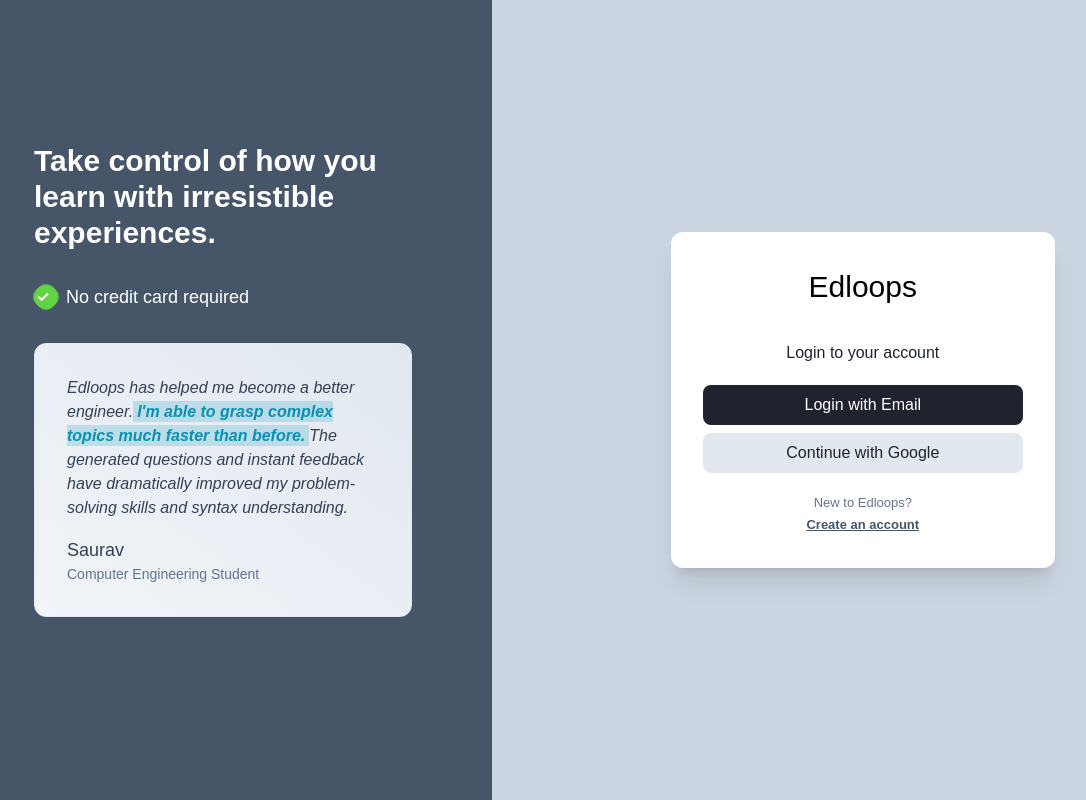
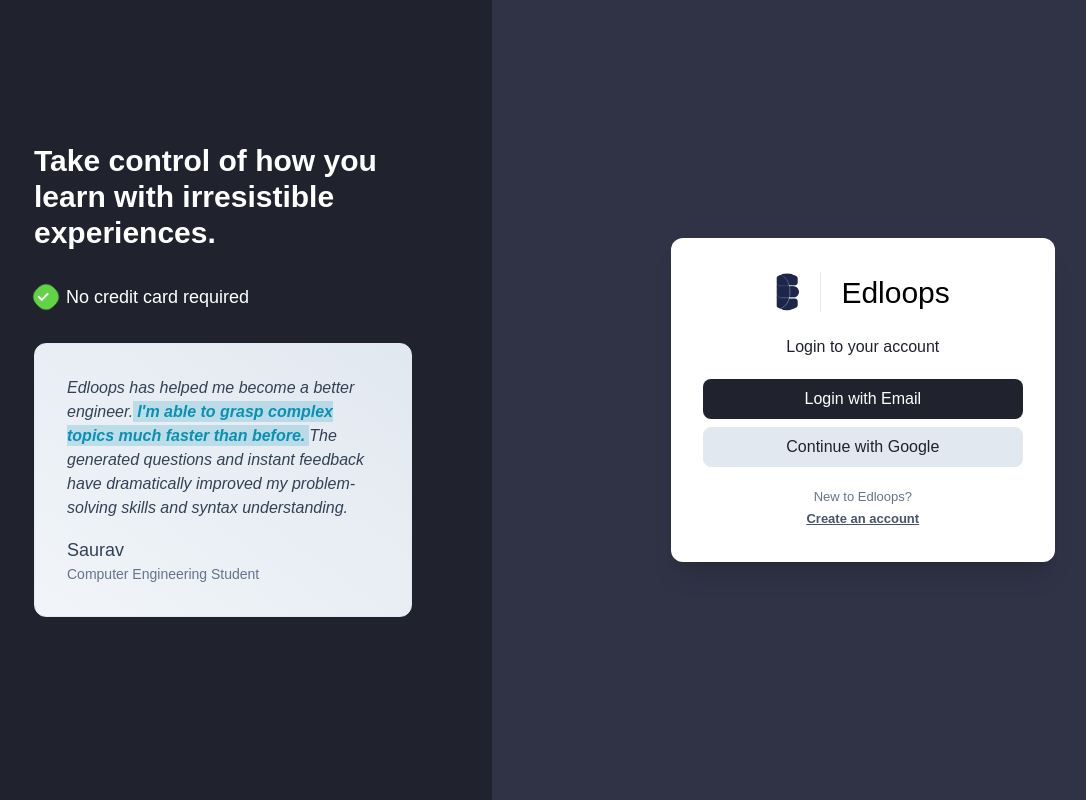
Before and after one commit to SatyanarayanPrashar/edloops-new, a Next.js app: page /auth/login in a window 1280 px wide. Shown: the whole page, without its empty margins (46-1132 px from the left). Built offline with nearby package versions, Linux system fonts and the light colour scheme.

Commit message:
Ui improvements auth

```diff
--- a/src/app/(auth)/auth/components/FormWrapper.tsx
+++ b/src/app/(auth)/auth/components/FormWrapper.tsx
@@ -1,12 +1,11 @@
+import { Logo } from "@/app/components/logo";
 
 
 export const FormWrapper = ({ children }: { children: React.ReactNode }) => {
   return (
     <div className="mx-auto flex flex-1 flex-col justify-center px-4 py-12 sm:px-6 lg:flex-none lg:px-20 xl:px-24">
       <div className="mx-auto w-full max-w-sm rounded-xl bg-white p-8 shadow-xl lg:w-96">
-        <div className="mb-8 text-center text-black text-[30px]">
-          Edloops
-        </div>
+        <Logo />
         {children}
       </div>
     </div>
--- a/src/app/(auth)/auth/components/Testimonial.tsx
+++ b/src/app/(auth)/auth/components/Testimonial.tsx
@@ -3,7 +3,7 @@
 
 export const Testimonial = () => {
   return (
-    <div className="flex flex-col items-center justify-center bg-slate-600 min-h-full text-white">
+    <div className="flex flex-col items-center justify-center bg-[#20232D] min-h-full text-white">
       <div className="3xl:w-2/3 mb-10 space-y-8 px-12 xl:px-20">
         <div>
           <h2 className="text-3xl font-bold">
--- a/src/app/(auth)/auth/login/components/SigninForm.tsx
+++ b/src/app/(auth)/auth/login/components/SigninForm.tsx
@@ -14,7 +14,7 @@
 
   return (
     <div className="items-center justify-center text-center text-[#20232D]">
-      <p className="mb-5">Login to your account</p>
+      <p className="my-5">Login to your account</p>
       {showLogin && (
         <>
           <input
--- a/src/app/(auth)/auth/login/page.tsx
+++ b/src/app/(auth)/auth/login/page.tsx
@@ -15,7 +15,7 @@
       <div className="flex-1">
         <Testimonial />
       </div>
-      <div className="w-[58%] flex flex-col items-center justify-center bg-slate-300">
+      <div className="w-[58%] flex flex-col items-center justify-center bg-[#303346]">
         <FormWrapper>
           <SigninForm />
         </FormWrapper>
--- a/src/app/(auth)/auth/signup/components/SignupForm.tsx
+++ b/src/app/(auth)/auth/signup/components/SignupForm.tsx
@@ -14,7 +14,7 @@
 
   return (
     <div className="flex flex-col items-center justify-center text-center text-[#20232D]">
-      <p className="mb-5">Create your Edloops account</p>
+      <p className="my-5">Create your Edloops account</p>
       {showLogin && (
         <>
           <input
--- a/src/app/(auth)/auth/signup/page.tsx
+++ b/src/app/(auth)/auth/signup/page.tsx
@@ -5,7 +5,7 @@
 
 export const metadata: Metadata = {
   title: "Login",
-  description: "Open-source Experience Management. Free & open source.",
+  description: "Edloops",
 };
 
 const Page = async () => {
@@ -15,7 +15,7 @@
       <div className="flex-1">
         <Testimonial />
       </div>
-      <div className="w-[58%] flex flex-col items-center justify-center bg-slate-300">
+      <div className="w-[58%] flex flex-col items-center justify-center bg-[#303346]">
         <FormWrapper>
           <SignupForm />
         </FormWrapper>
--- /dev/null
+++ b/src/app/components/logo.tsx
@@ -0,0 +1,17 @@
+import { cn } from '@/lib/utils';
+
+interface LogoProps {
+  classname?: string;
+}
+
+export const Logo = ({ classname }: LogoProps) => {
+  return (
+    <div className={cn("flex justify-center items-center", classname)}>
+        <img src="/logo-dark.png" alt="" className='h-[2.4rem]'/>
+        <div className='h-10 w-[1px] border-l-[1px] mx-5'></div>
+        <div className=" text-center text-black text-[30px]">
+            Edloops
+        </div>
+    </div>
+  );
+};
--- a/src/app/components/sidebar-wrapper.tsx
+++ b/src/app/components/sidebar-wrapper.tsx
@@ -1,7 +1,6 @@
 import Link from 'next/link';
 import { IoIosArrowBack, IoMdPerson, IoMdSettings } from 'react-icons/io';
 import { MdDashboard } from 'react-icons/md';
-import { PiPerson } from 'react-icons/pi';
 import { RiMoneyDollarCircleFill } from 'react-icons/ri';
 
 interface SidebarWrapperProps {
@@ -41,7 +40,7 @@
       {/* Main Content */}
       <div className="w-full bg-[#303346]">
         <div className='flex gap-4 bg-red-40 items-centers justify-end pr-5 py-4'>
-          <button > Login </button>
+          <Link href={"/auth/login"}> Login </Link>
           <div className="rounded-full p-3 bg-[#20232D]"> <IoMdPerson /> </div>
         </div>
         {children}
--- a/src/app/(routes)/layout.tsx
+++ b/src/app/layout.tsx
@@ -1,5 +1,16 @@
 import type { Metadata } from "next";
-import '../globals.css'
+import './globals.css'
+
+export const metadata: Metadata = {
+  title: {
+    template: "Edloops",
+    default: "Edloops",
+  },
+  description: "Course from students to students",
+  icons: {
+    icon: "/logo-dark.png",
+  },
+};
 
 export default function RootLayout({
   children,
```
Also changed, not shown: public/Logo-dark.png (added), public/Logo.png (added).
